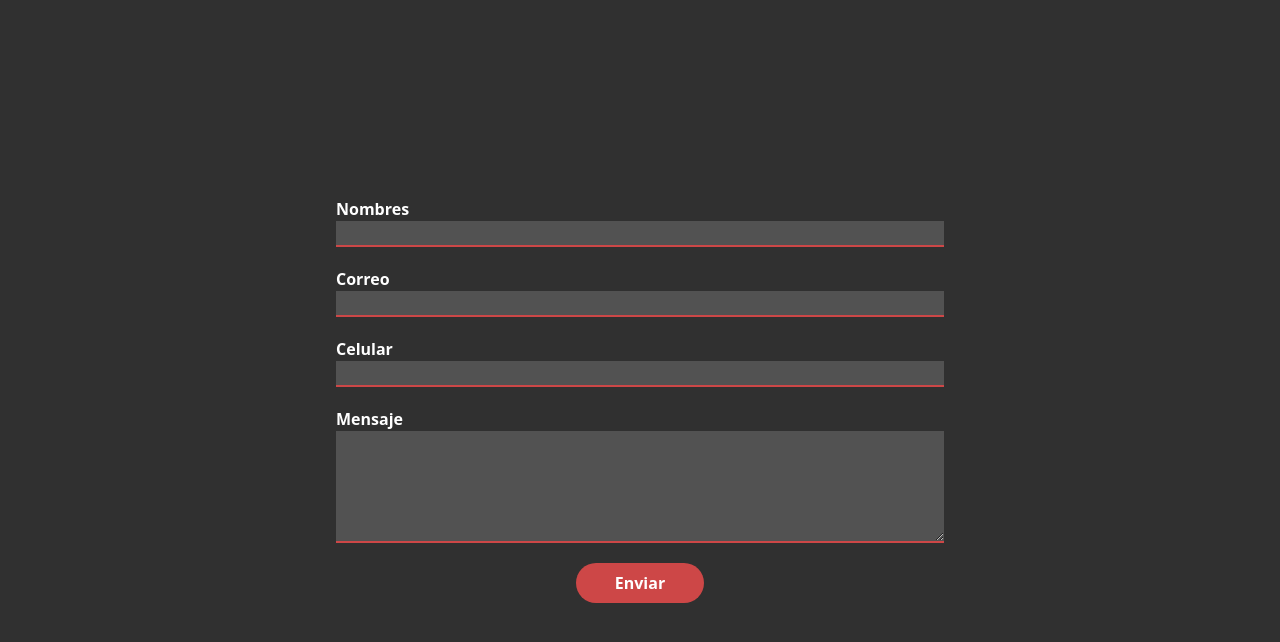
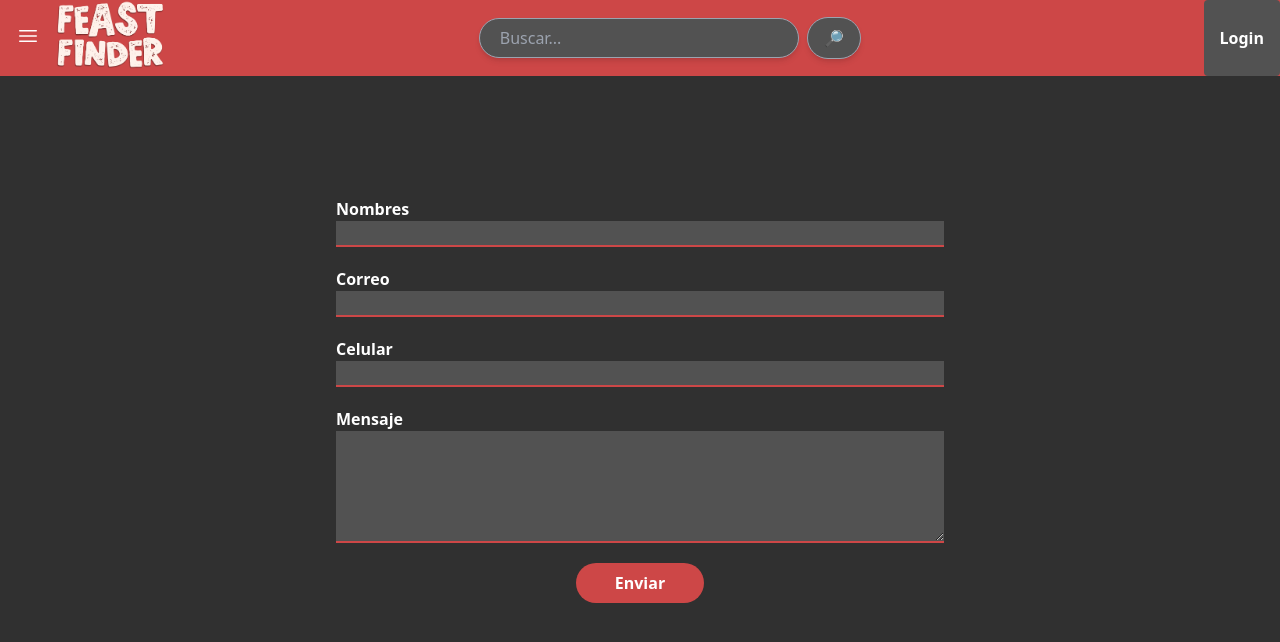
Before and after one commit to Fabriluc/FeastFinder2.0, a React (Vite) app: page /contact in a window 1280 px wide. Shown: the top 642 px of the page. Built offline with nearby package versions, Linux system fonts and the light colour scheme.

Commit message:
fixed contact form to flex format

```diff
--- a/src/Components/ContactForm.jsx
+++ b/src/Components/ContactForm.jsx
@@ -2,7 +2,7 @@ import React from "react";
 
 const ContactForm = () => {
   return (
-    <section className="form-contact fixed inset-0 flex items-center justify-center bg-primary text-white">
+    <section className="form-contact flex items-center justify-center h-screen bg-primary text-white">
       <form className="contact p-4 w-1/2" action="" method="POST">
         <label className="font-bold" htmlFor="nombres" unselectable="on">
           Nombres
--- a/src/Components/Sidebar.jsx
+++ b/src/Components/Sidebar.jsx
@@ -65,7 +65,7 @@ const SideBar = () => {
             Link 3
           </div>
           <div className="text-center text-white text-xl hover:bg-headerred cursor-pointer py-3 mb-2">
-            <Link to="/calculator">Convertor de unidades </Link>
+            <Link to="/calculator">Conversor de unidades </Link>
           </div>
           <div className="text-center text-white text-xl hover:bg-headerred cursor-pointer py-3 mb-2">
             <Link to="/contact">Contactanos </Link>
```
